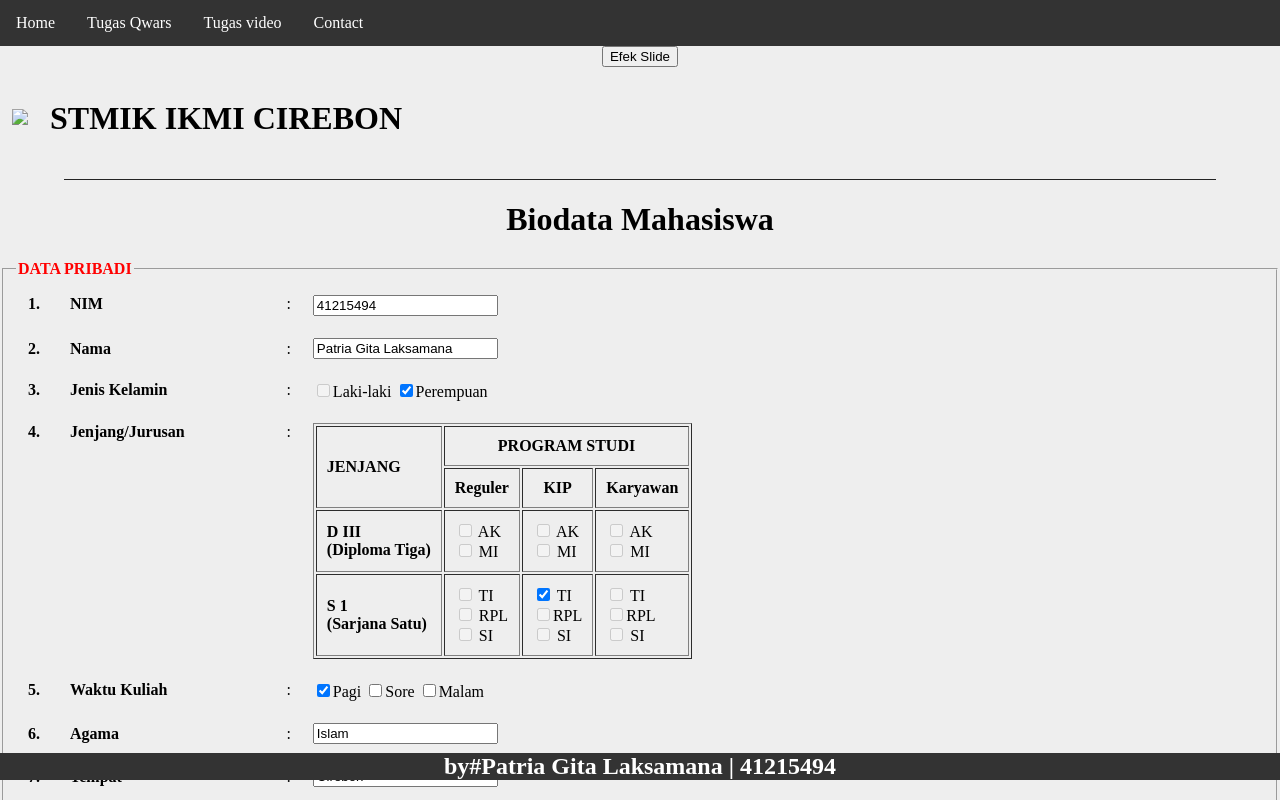
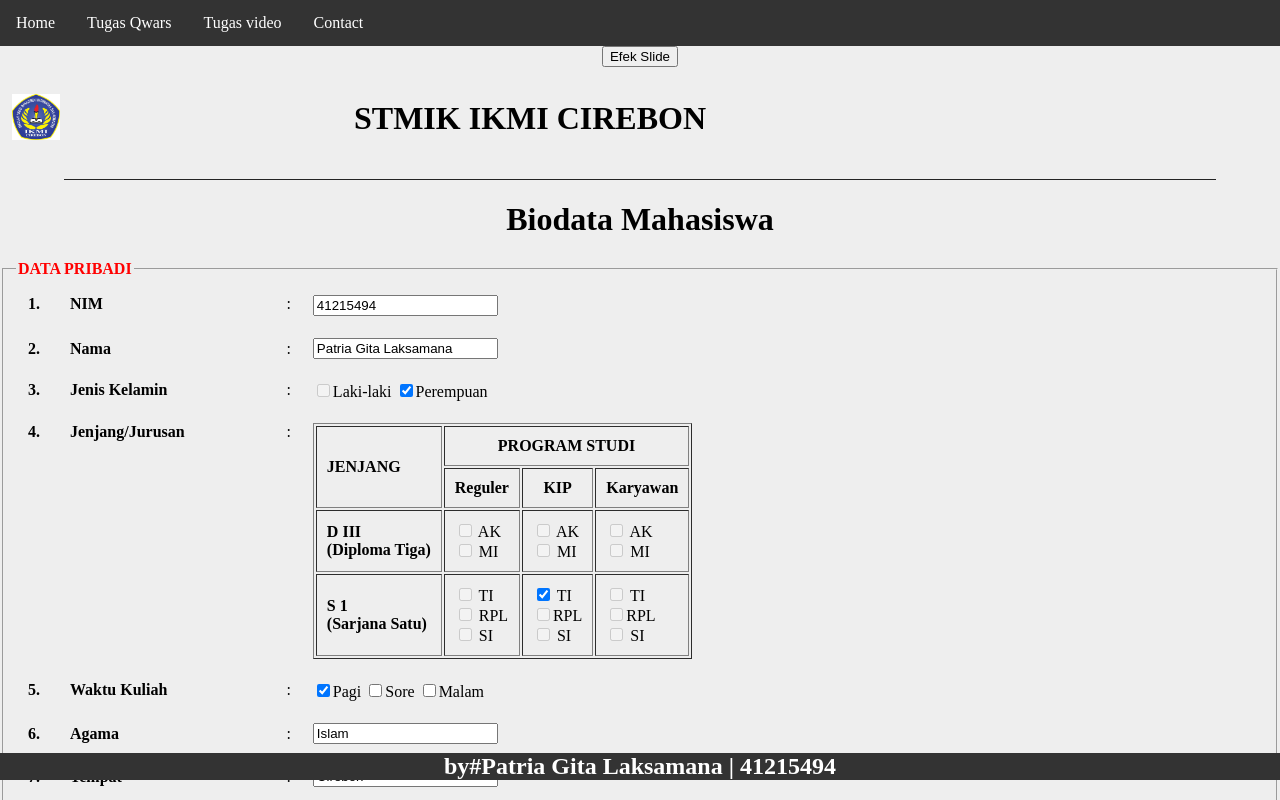
Before and after one commit to Patriagita/Patriagita.github.io, a plain HTML site: page p05JQueryEffects-Sliding/JQueryE.html in a window 1280 px wide. Shown: the top 800 px of the page. Drawn offline with Linux system fonts and the light colour scheme.

Commit message:
Update JQueryE.html

```diff
--- a/p05JQueryEffects-Sliding/JQueryE.html
+++ b/p05JQueryEffects-Sliding/JQueryE.html
@@ -42,7 +42,7 @@
         </div>
         <div class="isi"> <table>
         <tr>
-            <td><img src="./css/img/lk.jpg" width="15%" align="right:15%;"></td>
+            <td><img src="../css/img/lk.jpg" width="15%" align="right:15%;"></td>
             <td><h1>STMIK IKMI CIREBON</h1></td>
         </tr>
      </table>
```
